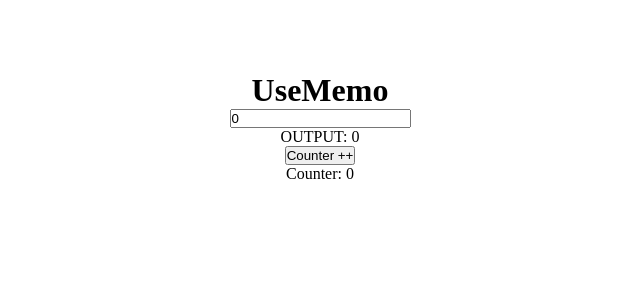
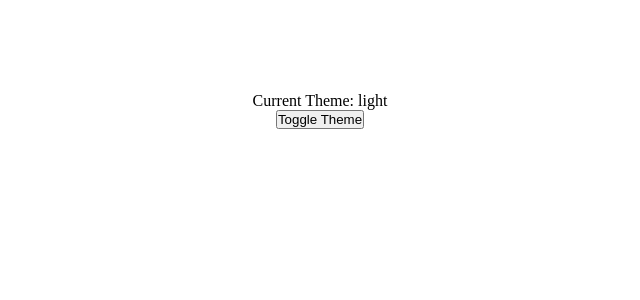
Before and after one commit to smitpatel-code/React-Learning, a React (Vite) app in the folder React-Learning/: page / in a window 1280 px wide. Shown: the top 300 px of the page, without its empty margins (320-960 px from the left). Built offline with nearby package versions, Linux system fonts and the light colour scheme.

Commit message:
Learned useContext

```diff
--- a/React-Learning/src/App.jsx
+++ b/React-Learning/src/App.jsx
@@ -6,10 +6,12 @@ import StateHook from './stateHook'
 import ContextHook from './contextHook'
 import UseEffect from './useEffect'
 import UseMemo from './useMemo'
+import FirstExample from './useContext'
+import Example from './useContext'
 
 const App = () => {
   return(
-    <UseMemo />
+    <Example/>
   )
 }
 
--- /dev/null
+++ b/React-Learning/src/useContext.jsx
@@ -0,0 +1,50 @@
+import React from 'react';
+const myContext=React.createContext();
+ function FirstExample(){
+    const[state,setState]=React.useState("Hello");
+    return(
+        <myContext.Provider value={state}>
+            <ChildComponent />
+        </myContext.Provider>
+    )
+    function ChildComponent(){
+        const contextValue=React.useContext(myContext);
+        return <h1>{contextValue}</h1>
+    }
+ }
+
+
+ const themeContext=React.createContext();
+ function ThemeProvider({children}){
+    const[theme, setTheme]=React.useState("light");
+    const toggleTheme=()=>{
+        setTheme((prevTheme)=> (prevTheme==="light" ? "dark" : "light"));
+    };
+    return (
+        <themeContext.Provider value={{theme, toggleTheme}}>
+            {children}
+        </themeContext.Provider>
+    );
+ }
+    function ThemedComponent(){
+        const {theme, toggleTheme}=React.useContext(themeContext);
+        return (
+            <div style={{background: theme==="light" ? "#fff" : "#333", color: theme==="light" ? "#000" : "#fff", padding: "20px"}}>
+                <p>Current Theme: {theme}</p>
+                <button onClick={toggleTheme}>Toggle Theme</button>
+            </div>
+        );
+    }
+    function ExampleSecond(){
+        return(
+            <ThemeProvider>
+                <ThemedComponent />
+            </ThemeProvider>
+        )
+    }
+ function Example(){
+    return (
+        <ExampleSecond />
+    )
+ }
+ export default Example;
```
